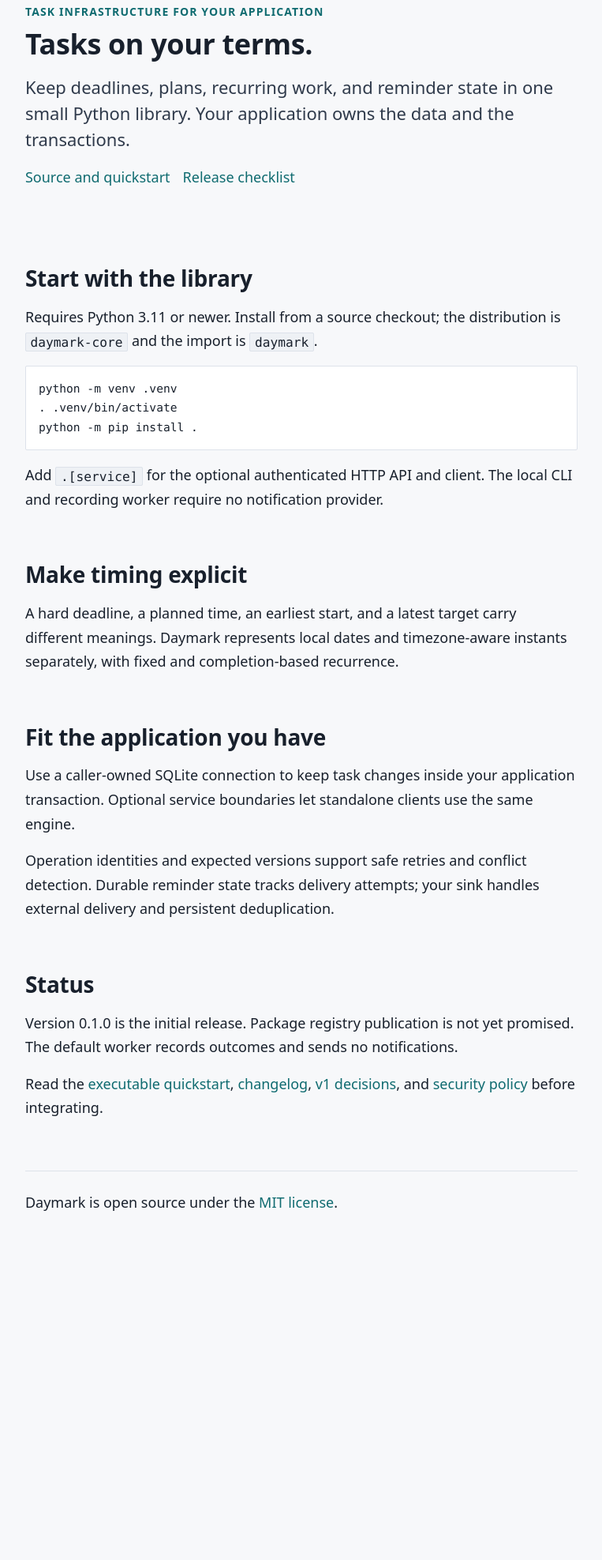
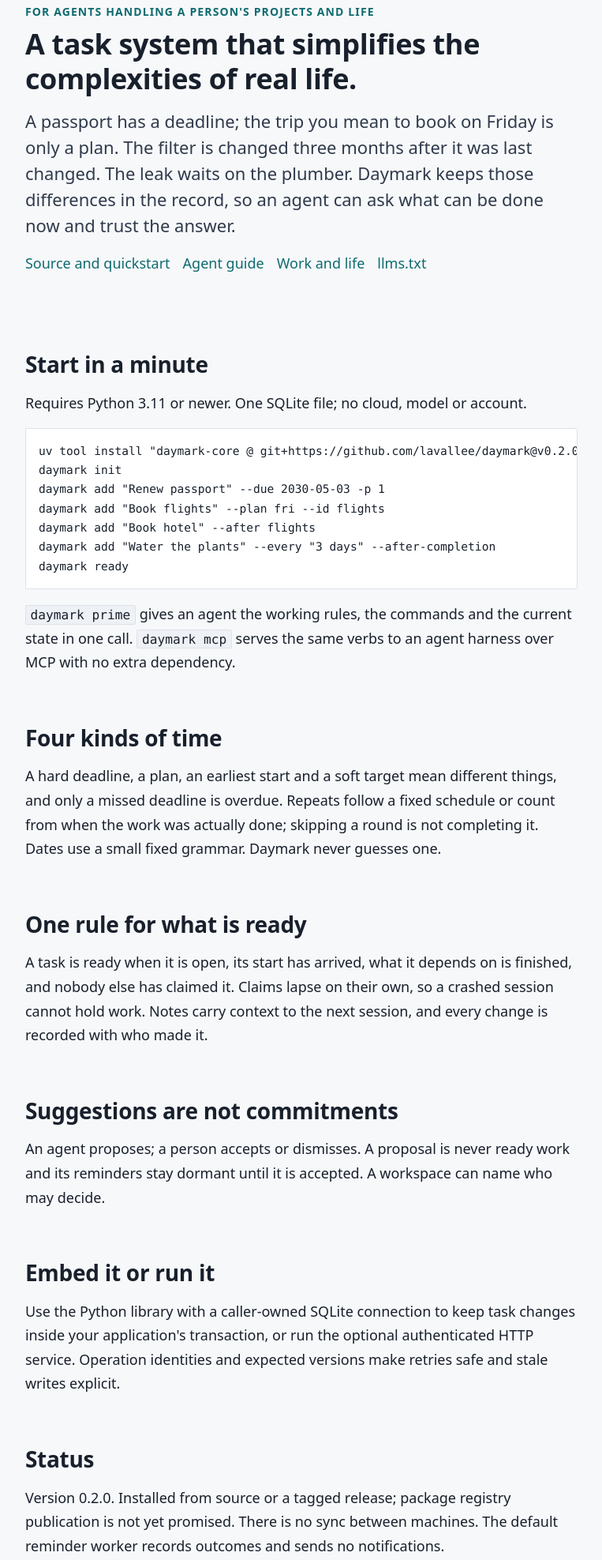
Before and after one commit to lavallee/daymark, a plain HTML site: page docs/index.html in a window 1280 px wide. Shown: the part 125-2100 px from the top of the page at 79% size, without its empty margins (158-921 px from the left). Before the commit the page ends 1751 px from the top, so only its background shows below. Drawn offline with Linux system fonts and the light colour scheme.

Commit message:
chore(release): 0.2.0
Co-Authored-By: Claude <noreply@anthropic.com>

```diff
--- a/docs/index.html
+++ b/docs/index.html
@@ -3,8 +3,8 @@
 <head>
 <meta charset="utf-8">
 <meta name="viewport" content="width=device-width, initial-scale=1">
-<meta name="description" content="Daymark is a Python task library with explicit timing, recurring work, and durable reminder state. Embed it with SQLite or use the optional standalone service.">
-<title>Daymark — Tasks on your terms</title>
+<meta name="description" content="Daymark is a task system for AI agents handling a person's projects and life: hard deadlines kept apart from plans, recurring work, one rule for what is ready now, and reminders. One SQLite file, no cloud.">
+<title>Daymark — a task system that simplifies the complexities of real life</title>
 <link rel="icon" href="lib/artoo-kit/favicon.svg" type="image/svg+xml">
 <link rel="stylesheet" href="lib/artoo-kit/tokens.css">
 <link rel="stylesheet" href="lib/artoo-kit/base.css">
@@ -17,15 +17,21 @@ nav { display: flex; flex-wrap: wrap; gap: var(--sp-4); }
 </style>
 </head>
 <body>
-<header class="article-masthead"><a class="article-masthead__name" href="#install">Daymark</a><span class="article-masthead__label">Python · SQLite · MIT</span></header>
+<header class="article-masthead"><a class="article-masthead__name" href="#start">Daymark</a><span class="article-masthead__label">Python · SQLite · MIT</span></header>
 <main class="article">
-<div class="article-header"><p class="article-kicker">Task infrastructure for your application</p><h1>Tasks on your terms.</h1><p class="article-dek">Keep deadlines, plans, recurring work, and reminder state in one small Python library. Your application owns the data and the transactions.</p><nav aria-label="Project links"><a href="https://github.com/lavallee/daymark">Source and quickstart</a><a href="https://github.com/lavallee/daymark/blob/main/RELEASING.md">Release checklist</a></nav></div>
-<section aria-labelledby="install"><h2 id="install">Start with the library</h2><p>Requires Python 3.11 or newer. Install from a source checkout; the distribution is <code>daymark-core</code> and the import is <code>daymark</code>.</p><pre><code>python -m venv .venv
-. .venv/bin/activate
-python -m pip install .</code></pre><p>Add <code>.[service]</code> for the optional authenticated HTTP API and client. The local CLI and recording worker require no notification provider.</p></section>
-<section aria-labelledby="timing"><h2 id="timing">Make timing explicit</h2><p>A hard deadline, a planned time, an earliest start, and a latest target carry different meanings. Daymark represents local dates and timezone-aware instants separately, with fixed and completion-based recurrence.</p></section>
-<section aria-labelledby="embed"><h2 id="embed">Fit the application you have</h2><p>Use a caller-owned SQLite connection to keep task changes inside your application transaction. Optional service boundaries let standalone clients use the same engine.</p><p>Operation identities and expected versions support safe retries and conflict detection. Durable reminder state tracks delivery attempts; your sink handles external delivery and persistent deduplication.</p></section>
-<section aria-labelledby="status"><h2 id="status">Status</h2><p>Version 0.1.0 is the initial release. Package registry publication is not yet promised. The default worker records outcomes and sends no notifications.</p><p>Read the <a href="https://github.com/lavallee/daymark/blob/main/README.md">executable quickstart</a>, <a href="https://github.com/lavallee/daymark/blob/main/CHANGELOG.md">changelog</a>, <a href="https://github.com/lavallee/daymark/blob/main/docs/decisions.md">v1 decisions</a>, and <a href="https://github.com/lavallee/daymark/blob/main/SECURITY.md">security policy</a> before integrating.</p></section>
+<div class="article-header"><p class="article-kicker">For agents handling a person's projects and life</p><h1>A task system that simplifies the complexities of real life.</h1><p class="article-dek">A passport has a deadline; the trip you mean to book on Friday is only a plan. The filter is changed three months after it was last changed. The leak waits on the plumber. Daymark keeps those differences in the record, so an agent can ask what can be done now and trust the answer.</p><nav aria-label="Project links"><a href="https://github.com/lavallee/daymark">Source and quickstart</a><a href="https://github.com/lavallee/daymark/blob/main/docs/agents.md">Agent guide</a><a href="https://github.com/lavallee/daymark/blob/main/docs/work-and-life.md">Work and life</a><a href="llms.txt">llms.txt</a></nav></div>
+<section aria-labelledby="start"><h2 id="start">Start in a minute</h2><p>Requires Python 3.11 or newer. One SQLite file; no cloud, model or account.</p><pre><code>uv tool install "daymark-core @ git+https://github.com/lavallee/daymark@v0.2.0"
+daymark init
+daymark add "Renew passport" --due 2030-05-03 -p 1
+daymark add "Book flights" --plan fri --id flights
+daymark add "Book hotel" --after flights
+daymark add "Water the plants" --every "3 days" --after-completion
+daymark ready</code></pre><p><code>daymark prime</code> gives an agent the working rules, the commands and the current state in one call. <code>daymark mcp</code> serves the same verbs to an agent harness over MCP with no extra dependency.</p></section>
+<section aria-labelledby="timing"><h2 id="timing">Four kinds of time</h2><p>A hard deadline, a plan, an earliest start and a soft target mean different things, and only a missed deadline is overdue. Repeats follow a fixed schedule or count from when the work was actually done; skipping a round is not completing it. Dates use a small fixed grammar. Daymark never guesses one.</p></section>
+<section aria-labelledby="ready"><h2 id="ready">One rule for what is ready</h2><p>A task is ready when it is open, its start has arrived, what it depends on is finished, and nobody else has claimed it. Claims lapse on their own, so a crashed session cannot hold work. Notes carry context to the next session, and every change is recorded with who made it.</p></section>
+<section aria-labelledby="consent"><h2 id="consent">Suggestions are not commitments</h2><p>An agent proposes; a person accepts or dismisses. A proposal is never ready work and its reminders stay dormant until it is accepted. A workspace can name who may decide.</p></section>
+<section aria-labelledby="embed"><h2 id="embed">Embed it or run it</h2><p>Use the Python library with a caller-owned SQLite connection to keep task changes inside your application's transaction, or run the optional authenticated HTTP service. Operation identities and expected versions make retries safe and stale writes explicit.</p></section>
+<section aria-labelledby="status"><h2 id="status">Status</h2><p>Version 0.2.0. Installed from source or a tagged release; package registry publication is not yet promised. There is no sync between machines. The default reminder worker records outcomes and sends no notifications.</p><p>Read the <a href="https://github.com/lavallee/daymark/blob/main/README.md">quickstart</a>, <a href="https://github.com/lavallee/daymark/blob/main/CHANGELOG.md">changelog</a>, <a href="https://github.com/lavallee/daymark/blob/main/docs/decisions.md">decisions</a>, and <a href="https://github.com/lavallee/daymark/blob/main/SECURITY.md">security policy</a> before integrating.</p></section>
 <footer><p>Daymark is open source under the <a href="https://github.com/lavallee/daymark/blob/main/LICENSE">MIT license</a>.</p></footer>
 </main>
 </body>
```
Also changed, not shown: 7 other files.
